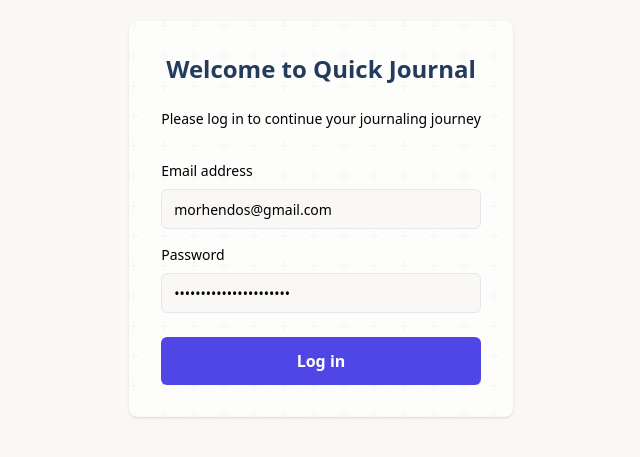
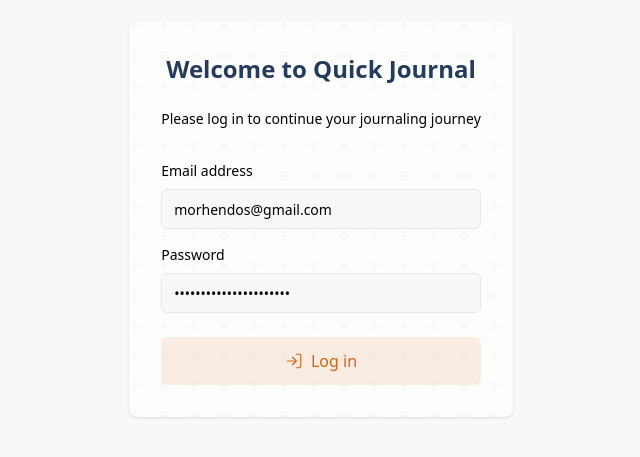
Before and after one commit to morhendos/quick-journal-app, a Next.js app: page /login in a window 1280 px wide. Shown: the part 181-638 px from the top of the page, without its empty margins (319-959 px from the left). Built offline with nearby package versions, Linux system fonts and the light colour scheme; no server answers.

Commit message:
feat: update login button to match main app styling

```diff
--- a/src/app/login/page.tsx
+++ b/src/app/login/page.tsx
@@ -5,7 +5,7 @@ import { useSearchParams, useRouter } from 'next/navigation'
 import { useState, useCallback } from 'react'
 import { validateEmail, validatePassword } from '@/lib/auth/validation'
 import { Section } from '@/components/common/Section'
-import { LoaderIcon } from 'lucide-react'
+import { LogIn } from 'lucide-react'
 
 interface FormErrors {
   email?: string
@@ -140,16 +140,12 @@ export default function LoginPage() {
               <button
                 type="submit"
                 disabled={isLoading}
-                className="inline-flex w-full items-center justify-center rounded-md bg-indigo-600 text-white hover:bg-indigo-500 h-12 px-6 py-3 text-base font-semibold transition-colors focus-visible:outline-none focus-visible:ring-2 focus-visible:ring-ring focus-visible:ring-offset-2 disabled:opacity-50 disabled:pointer-events-none shadow-lg hover:shadow-xl dark:bg-indigo-500 dark:hover:bg-indigo-400"
+                className="flex-1 bg-accent/10 text-accent hover:bg-accent/15
+                py-3 px-6 rounded-md transition-all duration-200
+                flex items-center justify-center gap-2 group journal-text journal-button w-full"
               >
-                {isLoading ? (
-                  <>
-                    <LoaderIcon className="mr-2 h-5 w-5 animate-spin" />
-                    Logging in...
-                  </>
-                ) : (
-                  'Log in'
-                )}
+                <LogIn size={18} className="group-hover:scale-105 transition-transform" strokeWidth={1.5} />
+                <span>{isLoading ? 'Logging in...' : 'Log in'}</span>
               </button>
             </form>
           </div>
```
